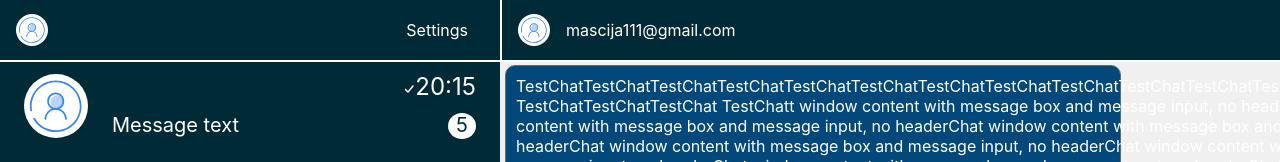
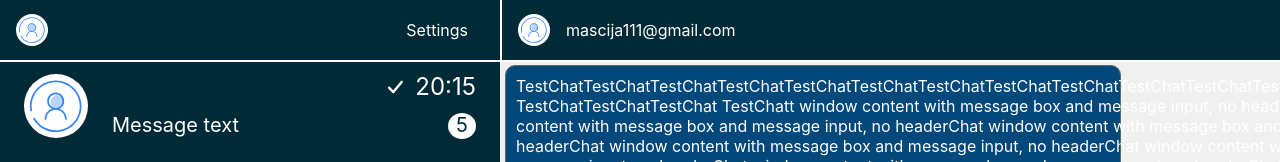
Before and after one commit to AscijA/muhabet, a React (Create React App) app: page /chat in a window 1280 px wide. Shown: the top 162 px of the page. Built offline with nearby package versions, Linux system fonts and the light colour scheme; no server answers.

Commit message:
ChatItem highlight on select

```diff
--- a/src/Components/Chat/ChatSidebar/ChatItem/ChatItem.module.scss
+++ b/src/Components/Chat/ChatSidebar/ChatItem/ChatItem.module.scss
@@ -9,7 +9,11 @@
   width: 100%;
 
   .icons{
+    display: flex;
+    margin-right: 10px;
+    align-items: center;
     img{
+      height: 20px;
       fill: red;
     }
   }
@@ -47,6 +51,7 @@
 
   }
 
+
   &:hover {
     background-color: rgba(#fff, 0.1);
   }
@@ -76,3 +81,7 @@
     }
   }
 }
+.currentChat
+{
+  background-color: rgba(#fff, 0.1);
+}
```
